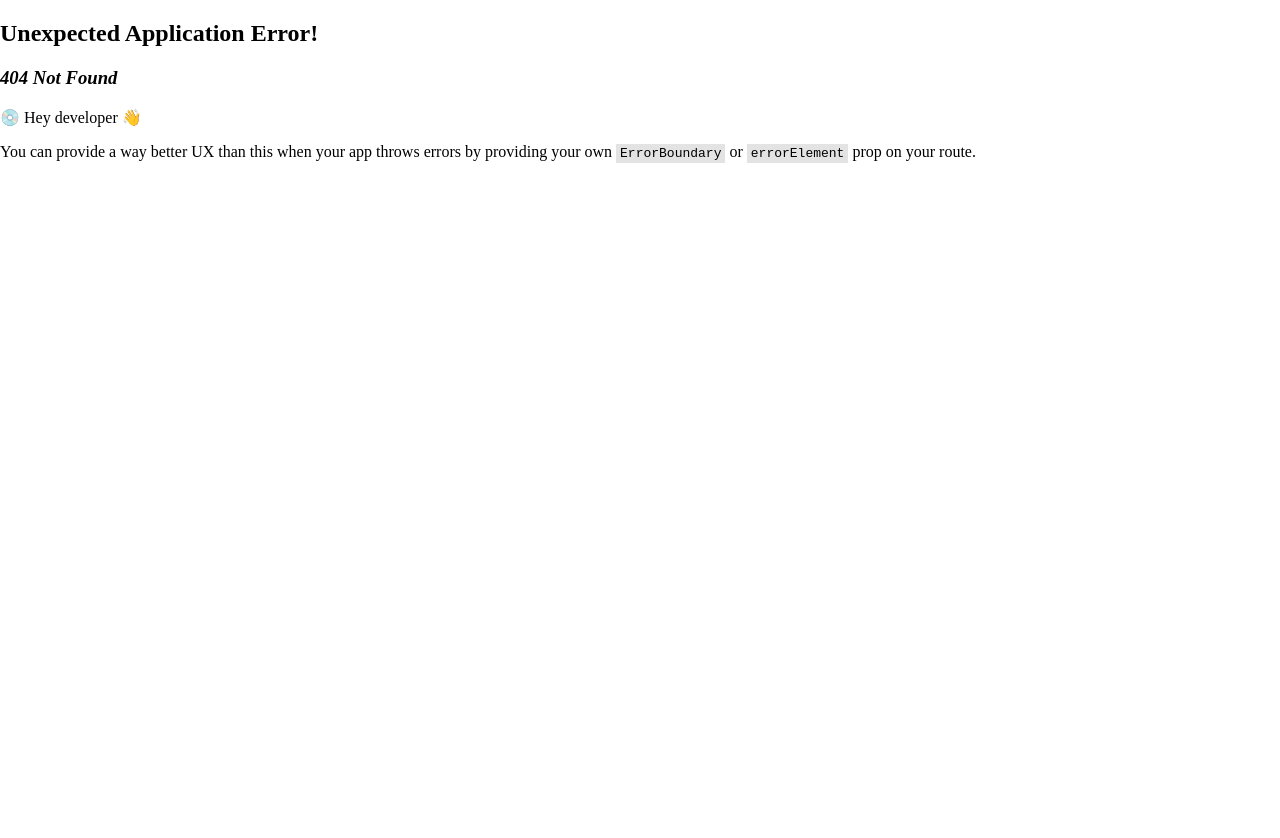
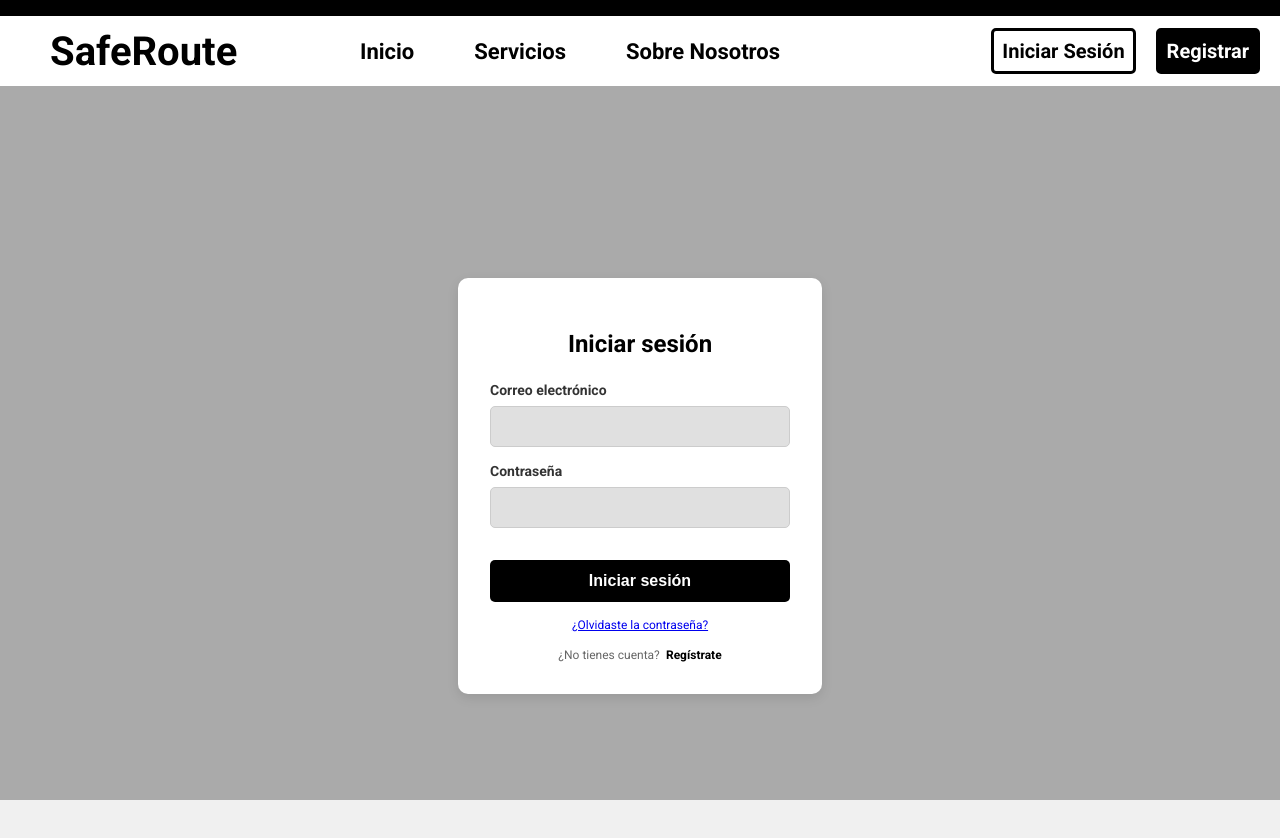
Before and after one commit to yolbert28/frontend-web-gestion-transporte, a React (Vite) app: page /login in a window 1280 px wide. Before the commit this address had no page. Shown: the top 838 px of the page. Before the commit the page ends 800 px from the top, so only its background shows below. Built offline with nearby package versions, Linux system fonts and the light colour scheme.

Commit message:
Login y registro con CSSv2

```diff
--- a/package.json
+++ b/package.json
@@ -10,16 +10,18 @@
     "preview": "vite preview"
   },
   "dependencies": {
+    "axios": "^1.7.7",
     "react": "^18.3.1",
     "react-dom": "^18.3.1",
-    "react-router-dom": "^6.26.2"
+    "react-router-dom": "^6.27.0"
   },
   "devDependencies": {
     "@eslint/js": "^9.11.1",
     "@types/react": "^18.3.10",
     "@types/react-dom": "^18.3.0",
     "@vitejs/plugin-react": "^4.3.2",
-    "eslint": "^9.11.1",
+    "eslint": "^9.14.0",
+    "eslint-plugin-react": "^7.37.2",
     "eslint-plugin-react-hooks": "^5.1.0-rc.0",
     "eslint-plugin-react-refresh": "^0.4.12",
     "globals": "^15.9.0",
--- a/src/pages/Login/Login.css
+++ b/src/pages/Login/Login.css
@@ -0,0 +1,89 @@
+/* Estilo general para centrar el formulario en la pantalla */
+body,html{
+    display: flex;
+    justify-content: center;
+    align-items: center;
+    min-height: 100vh;
+    margin: 0;
+    padding: 0;
+    background-color: #f0f0f0;
+  }
+  .main-container{
+    display: flex;
+    justify-content: center;
+    align-items: center;
+    min-height: 100vh;
+    width: 100%;
+
+  }
+  .login-container {
+    width: 300px;
+    padding: 2rem;
+    background-color: white;
+    border-radius: 10px;
+    box-shadow: 0px 4px 12px rgba(0, 0, 0, 0.1);
+    text-align: center;
+    font-family: Roboto;
+  }
+
+  .login-container h2 {
+    font-size: 24px;
+    font-weight: bold;
+    margin-bottom: 1.5rem;
+  }
+
+  .login-container label {
+    display: block;
+    font-size: 14px;
+    font-weight: bold;
+    color: #333;
+    text-align: left;
+    margin-bottom: 0.5rem;
+  }
+
+  .login-container input[type="email"],
+  .login-container input[type="password"] {
+    width: 100%;
+    padding: 0.75rem;
+    margin-bottom: 1rem;
+    border: 1px solid #ccc;
+    border-radius: 5px;
+    background-color: #e0e0e0;
+    box-sizing: border-box;
+
+  }
+
+  .login-container button {
+    width: 100%;
+    padding: 0.75rem;
+    background-color: black;
+    color: white;
+    border: none;
+    border-radius: 5px;
+    font-size: 16px;
+    font-weight: bold;
+    cursor: pointer;
+    margin-top: 1rem;
+  }
+
+  .login-container button:hover {
+    background-color: #333;
+  }
+
+  .login-container .forgot-password,
+  .login-container .register {
+    font-size: 12px;
+    color: #666;
+    margin-top: 1rem;
+  }
+
+  .login-container .register a {
+    color: black;
+    font-weight: bold;
+    text-decoration: none;
+    margin-left: 0.2rem;
+  }
+
+  .login-container .register a:hover {
+    text-decoration: underline;
+  }
--- a/src/pages/Login/Login.tsx
+++ b/src/pages/Login/Login.tsx
@@ -1,22 +1,31 @@
-
+// src/pages/Login.tsx
 import React from 'react';
+import './Login.css';
 
 const Login: React.FC = () => {
   return (
-    <div>
-      <h2>Login</h2>
+  <div className='main-container'>
+    <div className="login-container">
+      <h2>Iniciar sesión</h2>
       <form>
-        <div>
-          <label>Correo:</label>
-          <input type="email" required />
+        <label>Correo electrónico</label>
+        <input type="email" required />
+
+        <label>Contraseña</label>
+        <input type="password" required />
+
+        <button type="submit">Iniciar sesión</button>
+
+        <div className="forgot-password">
+          <a href="/forgot-password">¿Olvidaste la contraseña?</a>
         </div>
-        <div>
-          <label>Contraseña:</label>
-          <input type="password" required />
+
+        <div className="register">
+          ¿No tienes cuenta? <a href="/register">Regístrate</a>
         </div>
-        <button type="submit">Entrar</button>
       </form>
     </div>
+  </div>
   );
 };
 
--- a/src/pages/Register/Register.css
+++ b/src/pages/Register/Register.css
@@ -0,0 +1,78 @@
+body,html{
+    display: flex;
+    justify-content: center;
+    align-items: center;
+    min-height: 100vh;
+    margin: 0;
+    padding: 0;
+    background-color: #f0f0f0;
+  }
+  .main-container{
+    display: flex;
+    justify-content: center;
+    align-items: center;
+    min-height: 100vh;
+    width: 100%;
+}
+.register-container{
+    width: 300px;
+    padding: 2rem;
+    background-color: white;
+    border-radius: 10px;
+    box-shadow: 0px 4px 12px rgba(0, 0, 0, 0.1);
+    text-align: center;
+    font-family: Roboto;
+}
+.register-container h2{
+    font-size: 24px;
+    font-weight: bold;
+    margin-bottom: 1.5rem;
+}
+.register-container label{
+    display: block;
+    font-size: 14px;
+    font-weight: bold;
+    color: #333;
+    text-align: left;
+    margin-bottom: 0.5rem;
+}
+.register-container input[type="text"],
+.register-container input[type="tel"],
+.register-container input[type="email"]{
+    width: 100%;
+    padding: 0.75rem;
+    margin-bottom: 1rem;
+    border: 1px solid #ccc;
+    border-radius: 5px;
+    background-color: #e0e0e0;
+    box-sizing: border-box;
+}
+.register-container button{
+    width: 100%;
+    padding: 0.75rem;
+    background-color: black;
+    color: white;
+    border: none;
+    border-radius: 5px;
+    font-size: 16px;
+    font-weight: bold;
+    cursor: pointer;
+    margin-top: 1rem;
+}
+.register-container button:hover{
+    background-color: #333;
+}
+.login, .already-account{
+    font-size: 12px;
+    color: #666;
+    margin-top: 1rem;
+}
+.register-container .login a{
+    color: black;
+    font-weight: bold;
+    text-decoration: none;
+    margin-left: 0.2rem;
+}
+.register-container .login a:hover{
+    text-decoration: underline;
+}
--- a/src/pages/Register/Register.tsx
+++ b/src/pages/Register/Register.tsx
@@ -1,6 +1,6 @@
 
 import React, { useState } from 'react';
-
+import './Register.css'
 const Register: React.FC = () => {
   const [formData, setFormData] = useState({
     identityId: '',
@@ -21,8 +21,9 @@ const Register: React.FC = () => {
   };
 
   return (
-    <div>
-      <h2>Register</h2>
+   <div className='main-container'>
+    <div className='register-container'>
+      <h2>Registro</h2>
       <form onSubmit={handleSubmit}>
         <div>
           <label>Id de Identidad:</label>
@@ -75,8 +76,15 @@ const Register: React.FC = () => {
           />
         </div>
         <button type="submit">Registrar</button>
+        <div className='already-account'>
+         <a> ¿Ya tienes una cuenta?</a>
+        </div>
+        <div className='login'>
+          <a href=""> Iniciar Sesion</a>
+        </div>
       </form>
     </div>
+  </div>
   );
 };
 
--- a/src/pages/layouts/NavBar.tsx
+++ b/src/pages/layouts/NavBar.tsx
@@ -1,35 +1,37 @@
-import { Outlet } from "react-router-dom";
+import { Outlet, Link } from "react-router-dom";
 import "./NavBar.css";
 
 export default function NavBar(): JSX.Element {
-	return <div className="body">
+  return (
+    <div className="body">
       <div className="spacer"></div>
       <div className="content">
         <div className="navbar">
           <div className="logo">
-					<a href="http://localhost:5173/">SafeRoute</a>
+            <Link to="/">SafeRoute</Link>
           </div>
           <nav className="bar">
             <ul className="options">
               <li>
-							<a className="option" href="/units" >Inicio</a>
+                <Link className="option" to="/">Inicio</Link>
               </li>
               <li>
-							<a className="option" href="/clients" >Servicios</a>
+                <Link className="option" to="/clients">Servicios</Link>
               </li>
-						<li >
-							<a className="option" href="">Sobre Nosotros</a>
+              <li>
+                <Link className="option" to="/about">Sobre Nosotros</Link>
               </li>
             </ul>
           </nav>
           <div className="div-buttons">
-					<a href="">Iniciar Sesion</a>
-					<a href="">Registrar</a>
+            <Link to="/login">Iniciar Sesión</Link>
+            <Link to="/register">Registrar</Link>
           </div>
         </div>
         <div className="pages">
-				<Outlet/>
+          <Outlet />
         </div>
       </div>
-	</div>;
+    </div>
+  );
 }
```
Also changed, not shown: src/App.tsx (+1 -34 lines), src/main.tsx (+10 -0 lines), src/types/Use.Type.ts (added, +26 -0 lines), 1 other file (tests, documents, lock files or other folders). Lines whose indentation alone changed are shown as unchanged.
